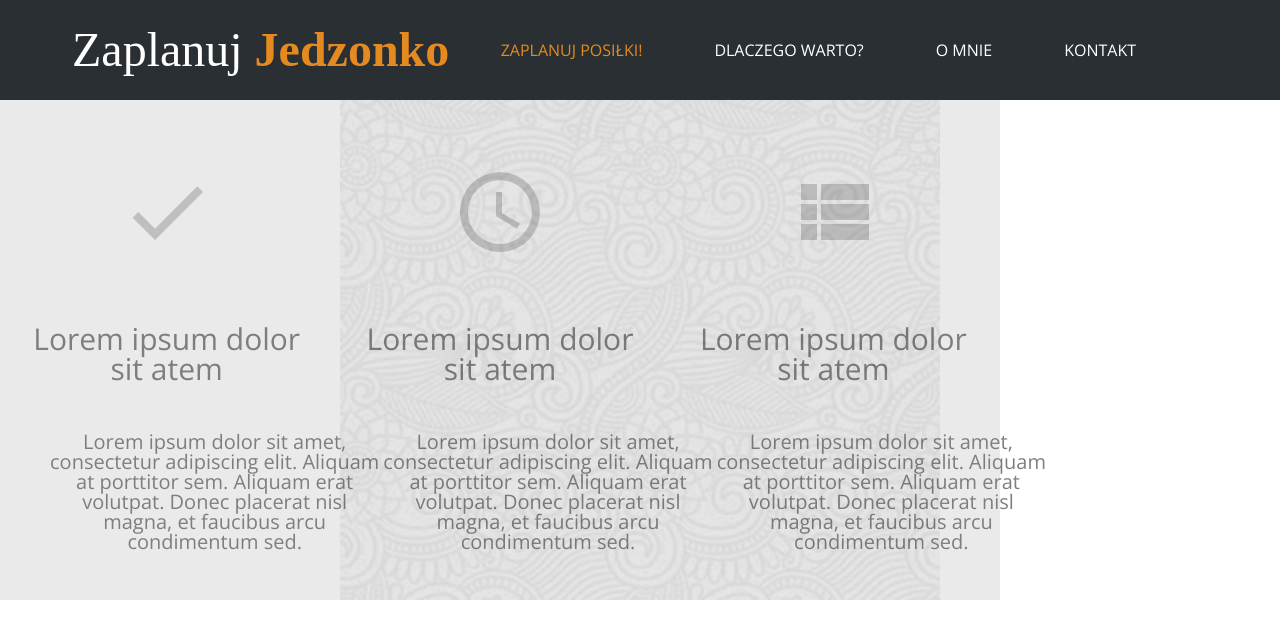
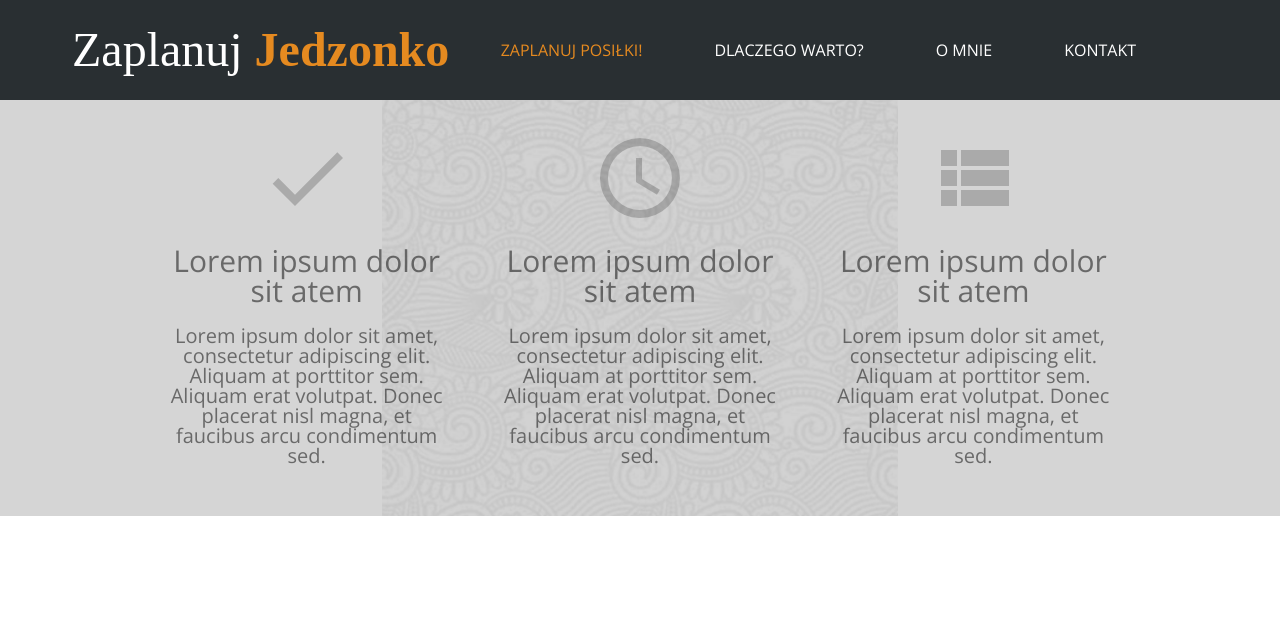
Before and after one commit to Fuksiaczek/CL_ScrumLab_workshop, a website: page development/index.html in a window 1280 px wide. Drawn offline with nearby package versions, Linux system fonts and the light colour scheme; files that its build step writes are made by us from their sources; a web font is replaced by a local one.

Commit message:
o aplikacji korekta

```diff
--- a/development/index.html
+++ b/development/index.html
@@ -33,36 +33,36 @@
         <section>
             <!-- CTA + button -->
         </section>
-        <section>
+        <section class="columns">
 
             <!-- features -->
-            <div class="box">
-      <span class="article">
-        <a>
-            <img src="../images/baseline_done_black_48pt_2x.png">
-        </a>
-        <h2 class="title">Lorem ipsum dolor sit atem</h2>
-        <p class="text">Lorem ipsum dolor sit amet, consectetur adipiscing elit. Aliquam at porttitor sem.  Aliquam erat volutpat. Donec placerat nisl magna, et faucibus arcu condimentum sed.</p>
-      </span>
 
 
-                <span class="article">
-         <a>
-            <img src="../images/baseline_query_builder_black_48pt_2x.png">
-        </a>
-        <h2 class="title">Lorem ipsum dolor sit atem</h2>
-        <p class="text">Lorem ipsum dolor sit amet, consectetur adipiscing elit. Aliquam at porttitor sem.  Aliquam erat volutpat. Donec placerat nisl magna, et faucibus arcu condimentum sed.</p>
-      </span>
+            <div class="container aboutAplication">
+                <article>
+                    <img src="../images/baseline_done_black_48pt_2x.png">
+                    <h2 class="title">Lorem ipsum dolor sit atem</h2>
+                    <p class="text">Lorem ipsum dolor sit amet, consectetur adipiscing elit. Aliquam at porttitor sem.
+                        Aliquam erat volutpat. Donec placerat nisl magna, et faucibus arcu condimentum sed.</p>
+                </article>
 
-                <span class="article">
-         <a>
-            <img src="../images/baseline_view_list_black_48pt_2x.png">
-        </a>
-        <h2 class="title">Lorem ipsum dolor sit atem</h2>
-        <p class="text">Lorem ipsum dolor sit amet, consectetur adipiscing elit. Aliquam at porttitor sem.  Aliquam erat volutpat. Donec placerat nisl magna, et faucibus arcu condimentum sed.</p>
-      </span>
+
+                <article>
+                    <img src="../images/baseline_query_builder_black_48pt_2x.png">
+
+                    <h2 class="title">Lorem ipsum dolor sit atem</h2>
+                    <p class="text">Lorem ipsum dolor sit amet, consectetur adipiscing elit. Aliquam at porttitor sem.
+                        Aliquam erat volutpat. Donec placerat nisl magna, et faucibus arcu condimentum sed.</p>
+                </article>
+
+
+                <article>
+                    <img src="../images/baseline_view_list_black_48pt_2x.png">
+                    <h2 class="title">Lorem ipsum dolor sit atem</h2>
+                    <p class="text">Lorem ipsum dolor sit amet, consectetur adipiscing elit. Aliquam at porttitor sem.
+                        Aliquam erat volutpat. Donec placerat nisl magna, et faucibus arcu condimentum sed.</p>
+                </article>
             </div>
-
 
             <!-- features -->
         </section>
--- /dev/null
+++ b/development/scss/_aboutAplication.scss
@@ -0,0 +1,57 @@
+
+.columns {
+  width: 100vw;
+  background-color: rgba(112, 112, 112, 0.29);
+  display: flex;
+  justify-content: center;
+  align-content: center;
+}
+
+
+  .aboutAplication {
+    display: flex;
+    justify-content: space-around;
+    align-content: center;
+    opacity: 50%;
+
+    article {
+      font-family: "Open Sans", sans-serif;
+      max-height: 100%;
+      flex-direction: column;
+      justify-content: center;
+      align-content: center;
+      display: flex;
+      margin: 30px;
+    }
+
+
+    img {
+      align-self: center;
+      justify-content: center;
+      //align-items: center;
+      align-content: center;
+      font-size: 6rem;
+      margin-bottom: 20px;
+      color: gray;
+      border: none;
+      opacity: 40%;
+    }
+
+    h2 {
+
+      max-width: 100%;
+      font-size: 30px;
+      text-align: center;
+      margin-bottom: 20px;
+
+    }
+
+    p {
+      align-self: center;
+
+      width: 100%;
+      font-size: 20px;
+      text-align: center;
+      margin-bottom: 20px;
+    }
+  }
--- a/development/scss/_base.scss
+++ b/development/scss/_base.scss
@@ -12,46 +12,3 @@ body {
 .container {
   max-width: 1000px;
 }
-
-
-
-
-.box {
-  display: flex;
-  flex-direction: row;
-  justify-content: space-around;
-  align-items: center;
-  opacity: 50%;
-  background-color: rgba(112, 112, 112, 0.29);
-
-  span {
-    font-family: "Open Sans", sans-serif;
-    max-height: 100%;
-    a {
-      display: flex;
-      flex-direction: row;
-      justify-content: center;
-      align-items: center;
-      font-size: 6rem;
-      margin: 4rem;
-      color: gray;
-      border: none;
-      opacity: 40%;
-    }
-    h2 {
-      max-width: 100%;
-      font-size: 30px;
-      text-align: center;
-      margin: 2rem;
-    }
-    p {
-      display: flex;
-
-      width: 100%;
-      font-size: 20px;
-      text-align: center;
-      margin: 3rem;
-
-    }
-  }
-}
--- a/development/scss/main.scss
+++ b/development/scss/main.scss
@@ -3,3 +3,4 @@
 @import "font";
 @import "base";
 @import "header";
+@import "aboutAplication";
```
